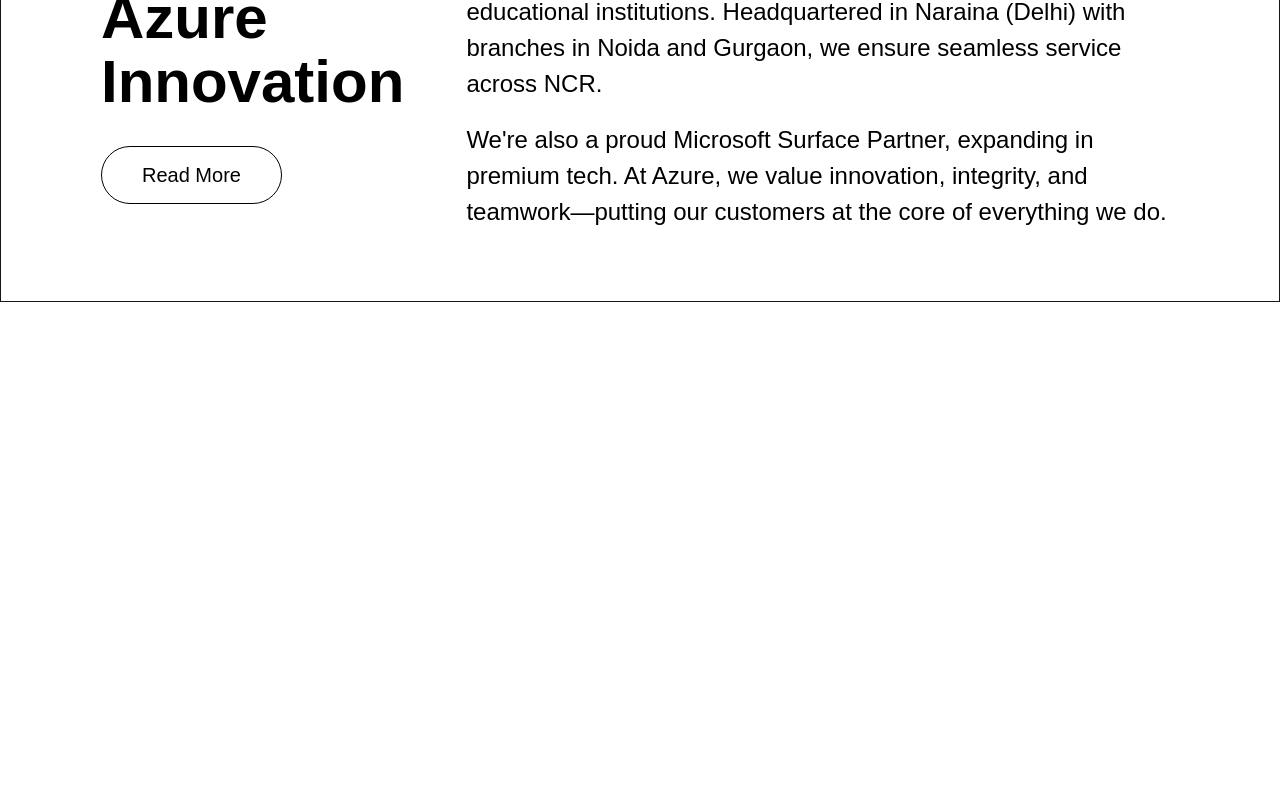
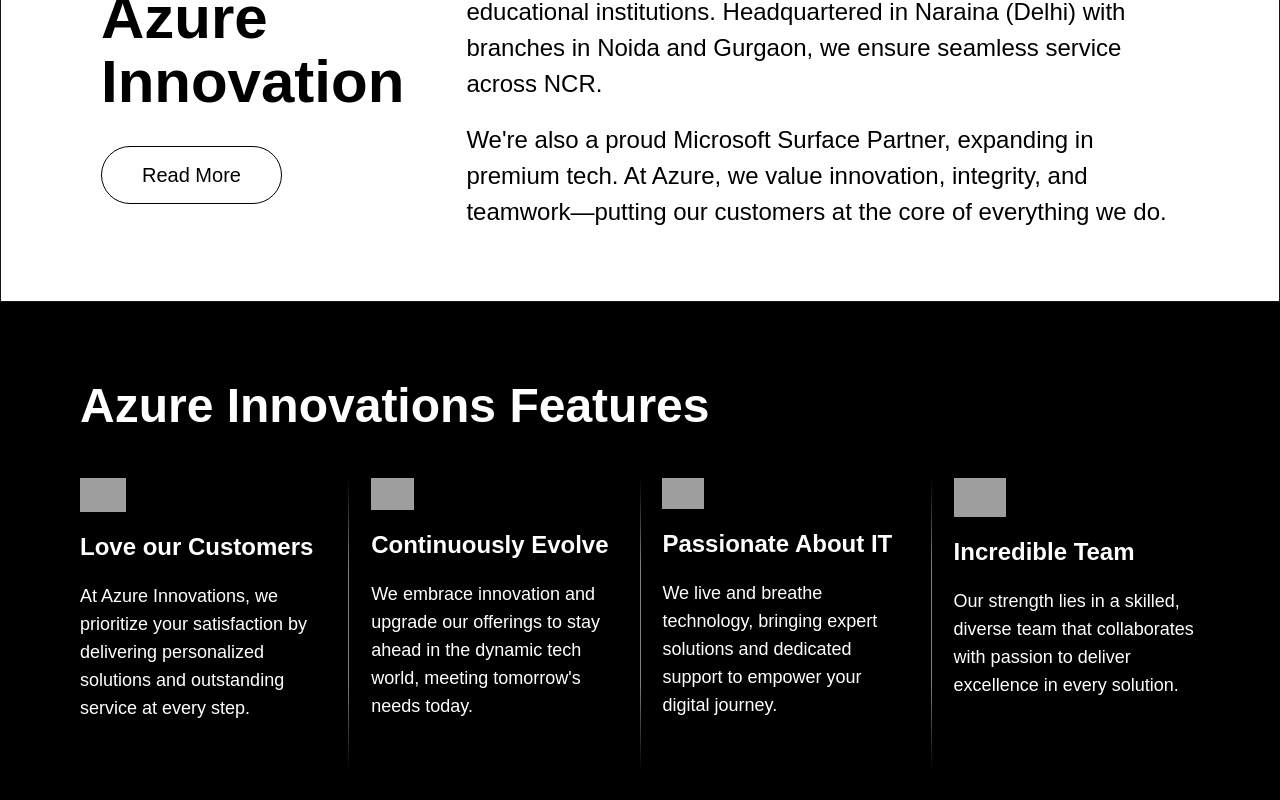
Before and after one commit to anukool-loop/azure_innovation, a Next.js app: page / in a window 1280 px wide. Shown: the part 1486-2286 px from the top of the page. Before the commit the page ends 1788 px from the top, so only its background shows below. Built offline with nearby package versions, Linux system fonts and the light colour scheme; grey boxes are pictures that could not be loaded.

Commit message:
fourth section has been completed

```diff
--- a/src/app/_homeComponent/FeaturesSection.tsx
+++ b/src/app/_homeComponent/FeaturesSection.tsx
@@ -1,73 +1,78 @@
 "use client";
 import React from "react";
 
+const features = [
+  {
+    title: "Love our Customers",
+    description:
+      "At Azure Innovations, we prioritize your satisfaction by delivering personalized solutions and outstanding service at every step.",
+    image:
+      "https://api.builder.io/api/v1/image/assets/TEMP/c18f0ff6b5555f64b3d8cd2ae711aee11f46b181?placeholderIfAbsent=true&apiKey=3332ba944108427ea5002522aefee114",
+    alt: "Love customers icon",
+    imageWidth: "w-[46px]",
+  },
+  {
+    title: "Continuously Evolve",
+    description:
+      "We embrace innovation and upgrade our offerings to stay ahead in the dynamic tech world, meeting tomorrow's needs today.",
+    image:
+      "https://api.builder.io/api/v1/image/assets/TEMP/7c36b8bb955d7ea057e3879d7735c16e6786f477?placeholderIfAbsent=true&apiKey=3332ba944108427ea5002522aefee114",
+    alt: "Continuously evolve icon",
+    imageWidth: "w-[43px]",
+  },
+  {
+    title: "Passionate About IT",
+    description:
+      "We live and breathe technology, bringing expert solutions and dedicated support to empower your digital journey.",
+    image:
+      "https://api.builder.io/api/v1/image/assets/TEMP/70ce3152bb0f2431b7ac366663b02de7a2bf26bc?placeholderIfAbsent=true&apiKey=3332ba944108427ea5002522aefee114",
+    alt: "Passionate about IT icon",
+    imageWidth: "w-[42px]",
+  },
+  {
+    title: "Incredible Team",
+    description:
+      "Our strength lies in a skilled, diverse team that collaborates with passion to deliver excellence in every solution.",
+    image:
+      "https://api.builder.io/api/v1/image/assets/TEMP/9332deb05bd43649b49d229ea18eb9f3b3f16ab7?placeholderIfAbsent=true&apiKey=3332ba944108427ea5002522aefee114",
+    alt: "Incredible team icon",
+    imageWidth: "w-[52px]",
+  },
+];
+
 export const FeaturesSection: React.FC = () => {
   return (
-    <section className="flex flex-col px-20 py-20 w-full text-white bg-black max-md:px-5 max-md:mt-10 max-md:max-w-full">
-      <h2 className="self-start text-5xl leading-none max-md:max-w-full max-md:text-4xl">
+    <section className="flex flex-col px-20 py-20 w-full text-white bg-black max-md:px-6 max-md:py-14">
+      <h2 className="text-5xl font-bold leading-none max-md:text-3xl">
         Azure Innovations Features
       </h2>
-      <div className="flex gap-5 justify-between mt-12 max-md:mt-10">
-        <div className="flex flex-col items-start self-start">
+
+      <div className="mt-12 flex flex-wrap justify-between gap-y-12">
+        {features.map((feature, index) => (
+          <React.Fragment key={index}>
+            <div className="flex flex-col items-start w-full lg:w-[22%]">
               <img
-            src="https://api.builder.io/api/v1/image/assets/TEMP/c18f0ff6b5555f64b3d8cd2ae711aee11f46b181?placeholderIfAbsent=true&apiKey=3332ba944108427ea5002522aefee114"
-            alt="Love customers icon"
-            className="object-contain aspect-[0.87] w-[46px]"
+                src={feature.image}
+                alt={feature.alt}
+                className={`object-contain ${feature.imageWidth}`}
               />
               <h3 className="mt-5 text-2xl font-semibold leading-tight">
-            Love our Customers
+                {feature.title}
               </h3>
-          <p className="self-stretch mt-5 text-lg font-light leading-7">
-            At Azure Innovations, we prioritize your satisfaction by delivering
-            personalized solutions and outstanding service at every step.
+              <p className="mt-5 text-lg font-light leading-7">
+                {feature.description}
               </p>
             </div>
-        <div className="shrink-0 w-[1px] h-[292px] bg-[#ffffff80] fade-mask" />
-        <div>
-          <img
-            src="https://api.builder.io/api/v1/image/assets/TEMP/7c36b8bb955d7ea057e3879d7735c16e6786f477?placeholderIfAbsent=true&apiKey=3332ba944108427ea5002522aefee114"
-            alt="Continuously evolve icon"
-            className="object-contain aspect-[0.77] w-[43px]"
-          />
-          <h3 className="mt-5 mr-5 text-2xl font-semibold leading-tight max-md:mr-2.5">
-            Continuously Evolve
-          </h3>
-          <p className="mt-4 text-lg font-light leading-7">
-            We embrace innovation and upgrade our offerings to stay ahead in the
-            dynamic tech world, meeting tomorrow's needs today.
-          </p>
+
+            {/* Divider for desktop */}
+            {index < features.length - 1 && (
+              // <div className="hidden lg:block w-px h-auto bg-white/30 mx-4" />
+              <div className="hidden lg:block shrink-0 w-[1px] h-[292px] bg-[#ffffff80] fade-mask" />
+            )}
+          </React.Fragment>
+        ))}
       </div>
-        <div className="shrink-0 w-[1px] h-[292px] bg-[#ffffff80] fade-mask" />
-        <div className="flex flex-col items-start self-start">
-          <img
-            src="https://api.builder.io/api/v1/image/assets/TEMP/70ce3152bb0f2431b7ac366663b02de7a2bf26bc?placeholderIfAbsent=true&apiKey=3332ba944108427ea5002522aefee114"
-            alt="Passionate about IT icon"
-            className="object-contain aspect-[0.75] w-[42px]"
-          />
-          <h3 className="mt-4 text-2xl font-semibold leading-tight">
-            Passionate About IT
-          </h3>
-          <p className="self-stretch mt-6 text-lg font-light leading-7">
-            We live and breathe technology, bringing expert solutions and
-            dedicated support to empower your digital journey.
-          </p>
-        </div>
-        <div className="shrink-0 w-[1px] h-[292px] bg-[#ffffff80] fade-mask" />
-        <div className="flex flex-col items-start self-start">
-          <img
-            src="https://api.builder.io/api/v1/image/assets/TEMP/9332deb05bd43649b49d229ea18eb9f3b3f16ab7?placeholderIfAbsent=true&apiKey=3332ba944108427ea5002522aefee114"
-            alt="Incredible team icon"
-            className="object-contain aspect-[0.93] w-[52px]"
-          />
-          <h3 className="mt-4 text-2xl font-semibold leading-tight">
-            Incredible Team
-          </h3>
-          <p className="self-stretch mt-6 text-lg font-light leading-7">
-            Our strength lies in a skilled, diverse team that collaborates with
-            passion to deliver excellence in every solution.
-          </p>
-        </div>
-      </div>
+
     </section>
   );
 };
--- a/src/app/_homeComponent/HomePage.tsx
+++ b/src/app/_homeComponent/HomePage.tsx
@@ -21,8 +21,8 @@
         <HeroSection />
         <ProductShowcase />
         <AboutSection />
-        {/* <FeaturesSection />
-        <ProductGrid />
+        <FeaturesSection />
+        {/* <ProductGrid />
         <BannerSections />
         <SolutionsSection />
         <ServiceBenefits />
```
Lines whose indentation alone changed are shown as unchanged.
